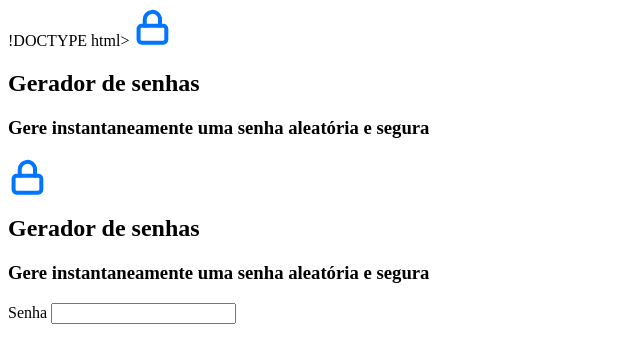
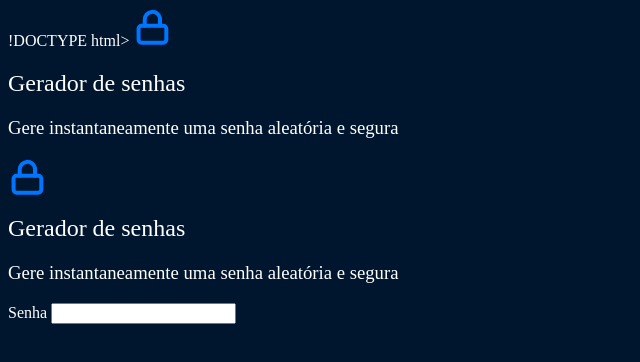
Before and after one commit to EdsonML/Gerador-de-Senha-, a plain HTML site: page index.html in a window 1280 px wide. Shown: the whole page, without its empty margins (0-640 px from the left). Drawn offline with Linux system fonts and the light colour scheme.

Commit message:
Update style.css

```diff
--- a/style.css
+++ b/style.css
@@ -1,4 +1,12 @@
---roboto-mono: 'Roboto Mono', monospace;
+@import url('https://fonts.googleapis.com/css2?family=Roboto&family=Roboto+Mono&display=swap');
+:root{
+    --branco: white;
+    --cor-de-fundo: #00162E;
+    --fundo-senha: #00244D;
+    --fundo-texto: #001E40;
+    --borda: #0075FF;
+    --roboto: 'Roboto', sans-serif;
+    --roboto-mono: 'Roboto Mono', monospace;
 }
 
 *{
```
